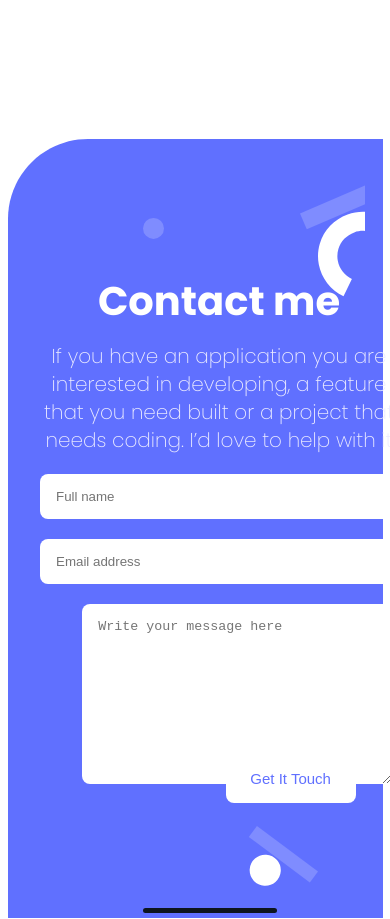
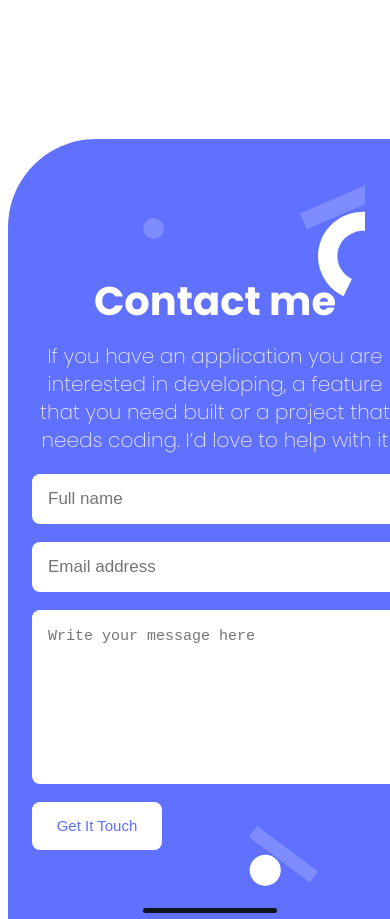
Before and after one commit to Mre55/Portfolio, a website: page index.html in a window 390 px wide. Shown: the part 4680-5599 px from the top of the page. Drawn offline with Linux system fonts and the light colour scheme.

Commit message:
fix: edit form responsive

```diff
--- a/index.html
+++ b/index.html
@@ -284,10 +284,10 @@
                     that needs coding. I’d love to help with it
                 </p>
             </div>
-            <form action="https://formspree.io/f/mzbyqwwq" method="post">
+            <form class="form" action="https://formspree.io/f/mzbyqwwq" method="post">
                 <input name="name" id="name" type="text" placeholder="Full name" maxlength="30" required>
                 <input name="Email" id="email" type="email" placeholder="Email address" required>
-                <textarea name="text-area" id="text-area" placeholder="Write your message here" cols="30" rows="10" maxlength="500" required></textarea>
+                <textarea name="text-area" id="text-area" placeholder="Write your message here" cols="30" rows="6" maxlength="500" required></textarea>
                 <button class="get-it-touch-btn">Get It Touch</button>
             </form>
             <img class="footer" src="./Images/footer.svg" alt="footer image">
--- a/style.css
+++ b/style.css
@@ -275,9 +275,10 @@ nav ul li {
 }
 
 #contact-form {
-  background: url(./Images/Contact-form-bg.svg);
+  background: url('./Images/Contact-form-bg.svg');
   background-repeat: no-repeat;
   position: absolute;
+  background-size: cover;
   height: 632px;
   padding: 103px 24px 45px 24px;
   text-align: center;
@@ -288,6 +289,12 @@ nav ul li {
   top: 45px;
   height: 709px;
   left: 135px;
+}
+
+.form {
+  display: flex;
+  flex-direction: column;
+  gap: 18px;
 }
 
 .contact-text {
@@ -318,12 +325,12 @@ form input {
   display: flex;
   flex-direction: column;
   align-items: center;
-  margin-bottom: 20px;
+  font-size: 17px;
+  line-height: 20px;
   border-radius: 8px;
   border: none;
   width: 80vw;
   padding: 15px 38px 15px 16px;
-  margin-left: 8px;
 }
 
 form textarea {
@@ -331,6 +338,10 @@ form textarea {
   border: none;
   padding: 15px 38px 15px 16px;
   color: #b3bac5;
+  font-style: normal;
+  font-weight: normal;
+  font-size: 15px;
+  line-height: 24px;
 }
 
 #contact-form form button:enabled {
@@ -344,8 +355,6 @@ form textarea {
   font-weight: 500;
   font-size: 15px;
   line-height: 16px;
-  margin-left: -170px;
-  margin-top: 12px;
 }
 
 #contact-form form button:hover {
```
